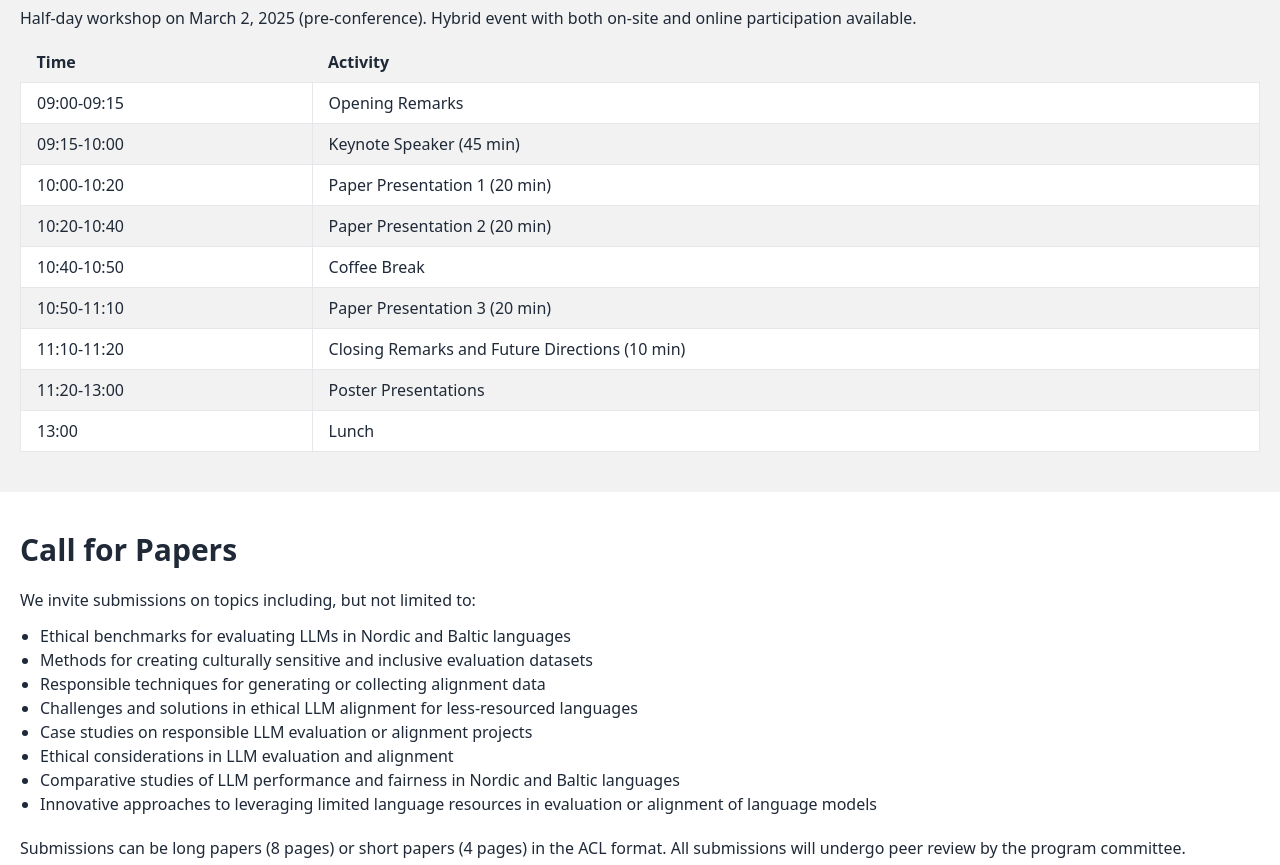
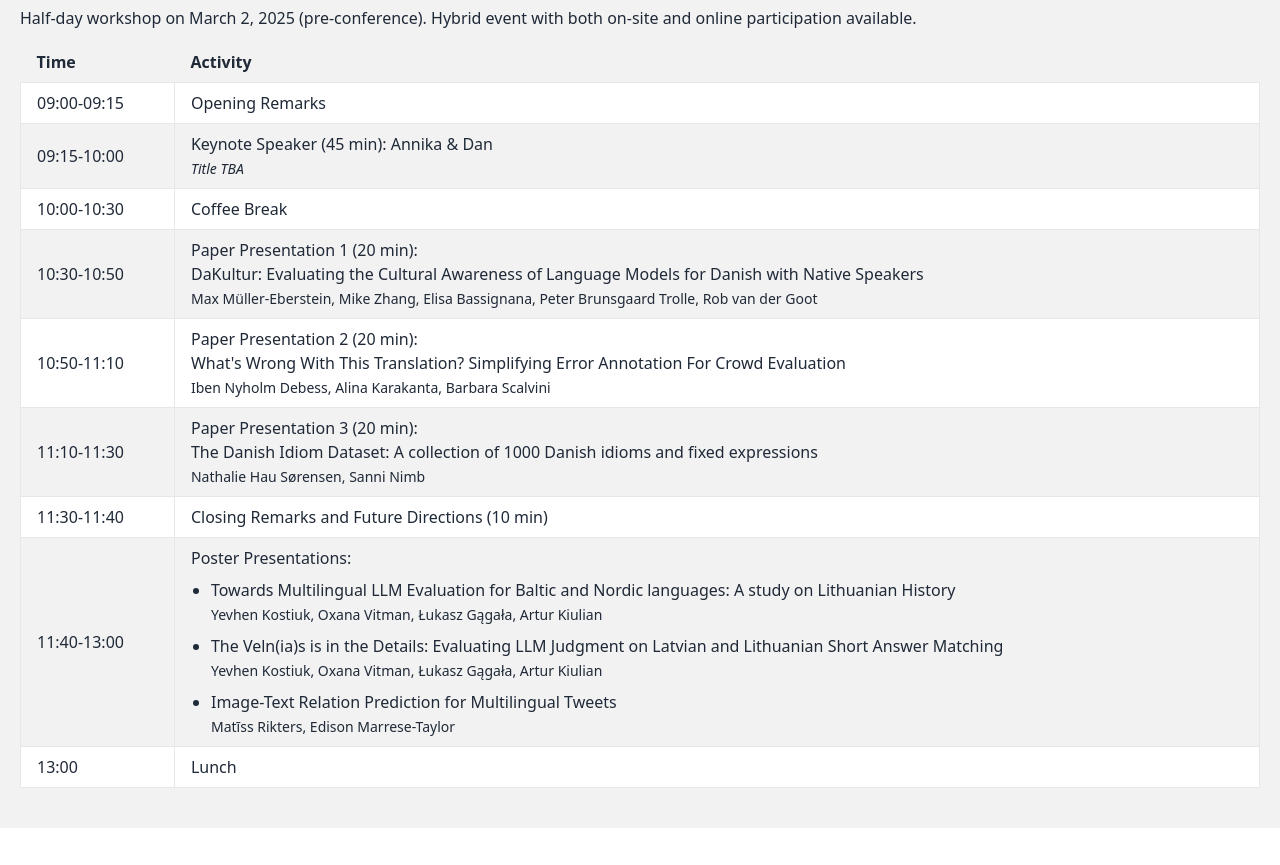
Before and after one commit to Haffi112/nb-real-workshop, a plain HTML site: page index.html in a window 1280 px wide. Shown: the part 2220-3085 px from the top of the page. Drawn offline with nearby package versions, Linux system fonts and the light colour scheme.

Commit message:
Updated program

```diff
--- a/index.html
+++ b/index.html
@@ -146,31 +146,38 @@
                         </tr>
                         <tr>
                             <td class="border px-4 py-2">09:15-10:00</td>
-                            <td class="border px-4 py-2">Keynote Speaker (45 min)</td>
+                            <td class="border px-4 py-2">Keynote Speaker (45 min): Annika & Dan<br><span class="text-sm italic">Title TBA</span></td>
                         </tr>
                         <tr class="bg-base-100">
-                            <td class="border px-4 py-2">10:00-10:20</td>
-                            <td class="border px-4 py-2">Paper Presentation 1 (20 min)</td>
-                        </tr>
-                        <tr>
-                            <td class="border px-4 py-2">10:20-10:40</td>
-                            <td class="border px-4 py-2">Paper Presentation 2 (20 min)</td>
-                        </tr>
-                        <tr class="bg-base-100">
-                            <td class="border px-4 py-2">10:40-10:50</td>
+                            <td class="border px-4 py-2">10:00-10:30</td>
                             <td class="border px-4 py-2">Coffee Break</td>
                         </tr>
                         <tr>
-                            <td class="border px-4 py-2">10:50-11:10</td>
-                            <td class="border px-4 py-2">Paper Presentation 3 (20 min)</td>
+                            <td class="border px-4 py-2">10:30-10:50</td>
+                            <td class="border px-4 py-2">Paper Presentation 1 (20 min):<br><span class="font-medium">DaKultur: Evaluating the Cultural Awareness of Language Models for Danish with Native Speakers</span><br><span class="text-sm">Max Müller-Eberstein, Mike Zhang, Elisa Bassignana, Peter Brunsgaard Trolle, Rob van der Goot</span></td>
                         </tr>
                         <tr class="bg-base-100">
-                            <td class="border px-4 py-2">11:10-11:20</td>
+                            <td class="border px-4 py-2">10:50-11:10</td>
+                            <td class="border px-4 py-2">Paper Presentation 2 (20 min):<br><span class="font-medium">What's Wrong With This Translation? Simplifying Error Annotation For Crowd Evaluation</span><br><span class="text-sm">Iben Nyholm Debess, Alina Karakanta, Barbara Scalvini</span></td>
+                        </tr>
+                        <tr>
+                            <td class="border px-4 py-2">11:10-11:30</td>
+                            <td class="border px-4 py-2">Paper Presentation 3 (20 min):<br><span class="font-medium">The Danish Idiom Dataset: A collection of 1000 Danish idioms and fixed expressions</span><br><span class="text-sm">Nathalie Hau Sørensen, Sanni Nimb</span></td>
+                        </tr>
+                        <tr class="bg-base-100">
+                            <td class="border px-4 py-2">11:30-11:40</td>
                             <td class="border px-4 py-2">Closing Remarks and Future Directions (10 min)</td>
                         </tr>
                         <tr>
-                            <td class="border px-4 py-2">11:20-13:00</td>
-                            <td class="border px-4 py-2">Poster Presentations</td>
+                            <td class="border px-4 py-2">11:40-13:00</td>
+                            <td class="border px-4 py-2">
+                                <div class="font-medium mb-2">Poster Presentations:</div>
+                                <ul class="list-disc ml-5">
+                                    <li class="mb-2"><span class="font-medium">Towards Multilingual LLM Evaluation for Baltic and Nordic languages: A study on Lithuanian History</span><br><span class="text-sm">Yevhen Kostiuk, Oxana Vitman, Łukasz Gągała, Artur Kiulian</span></li>
+                                    <li class="mb-2"><span class="font-medium">The Veln(ia)s is in the Details: Evaluating LLM Judgment on Latvian and Lithuanian Short Answer Matching</span><br><span class="text-sm">Yevhen Kostiuk, Oxana Vitman, Łukasz Gągała, Artur Kiulian</span></li>
+                                    <li><span class="font-medium">Image-Text Relation Prediction for Multilingual Tweets</span><br><span class="text-sm">Matīss Rikters, Edison Marrese-Taylor</span></li>
+                                </ul>
+                            </td>
                         </tr>
                         <tr class="bg-base-100">
                             <td class="border px-4 py-2">13:00</td>
```
Also changed, not shown: 2 other files.
